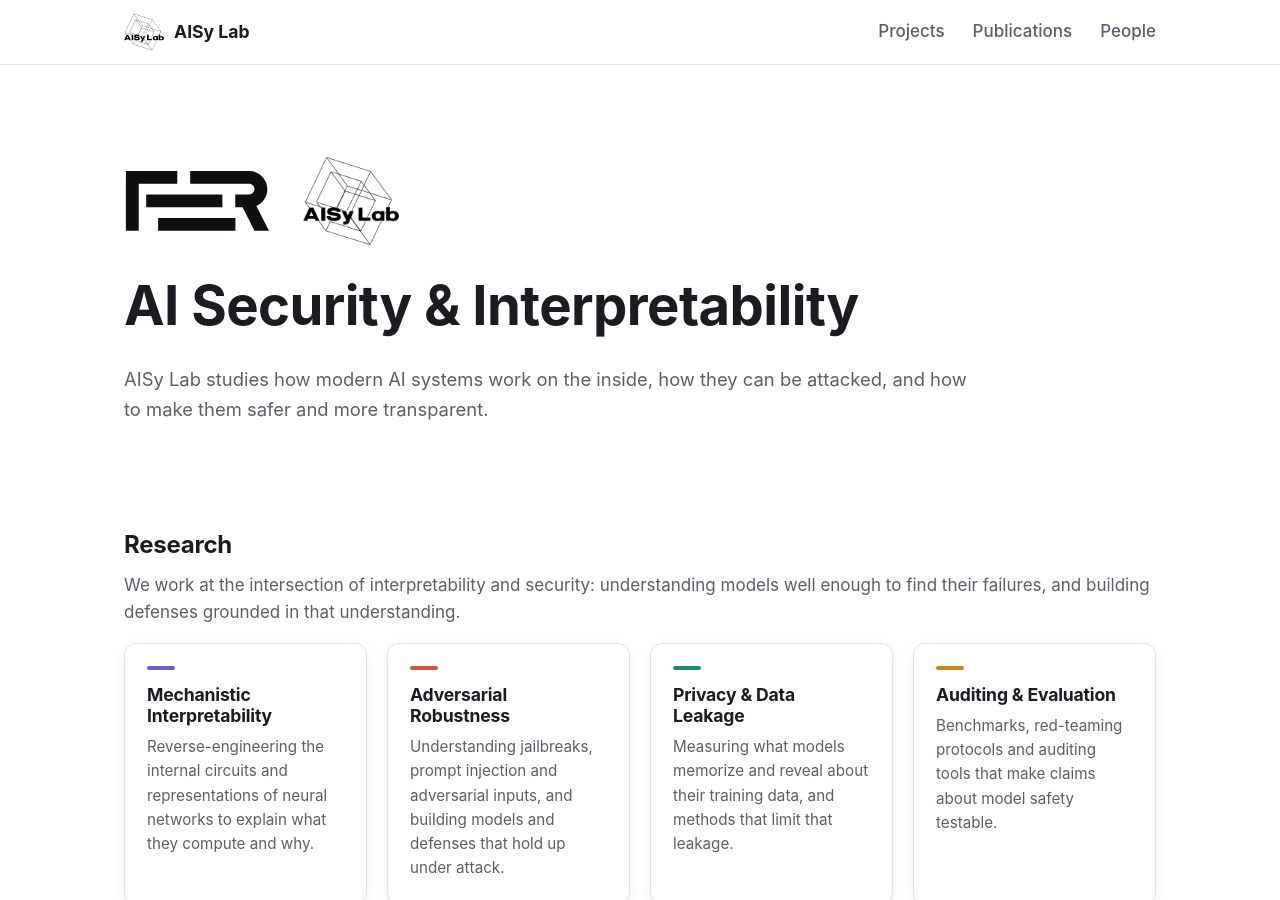
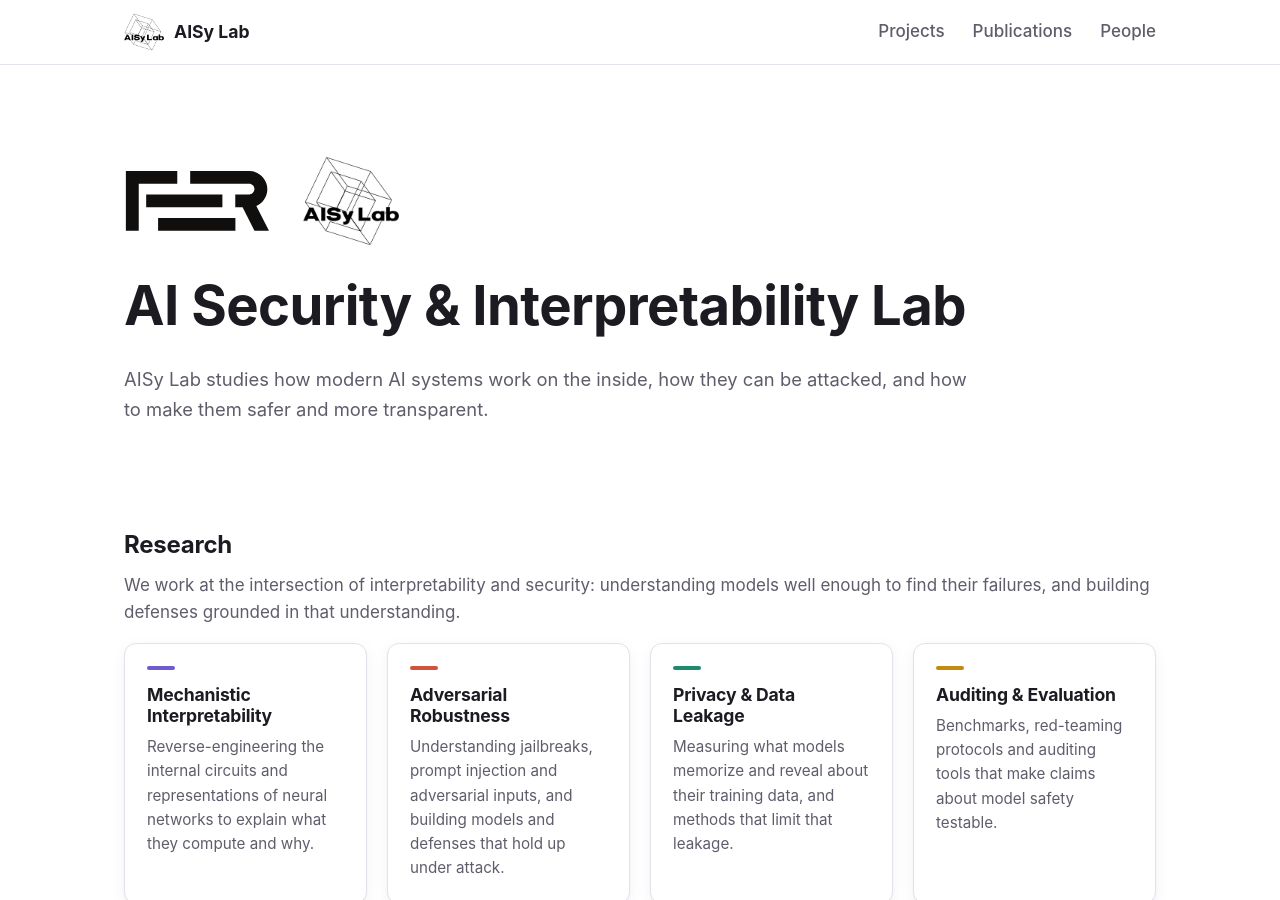
Before and after one commit to m-ajer/aisy-lab, a Jekyll site: the page built from index.md, in a window 1280 px wide and 900 px high. Built offline with Jekyll 4.4.1, drawn with Linux system fonts in a browser that asks for light colours; some of the changed text lies outside the part shown.

Commit message:
config change

```diff
--- a/_config.yml
+++ b/_config.yml
@@ -2,7 +2,7 @@
 # Site settings — edit these first
 # ---------------------------------------------------------------
 title: AISy Lab
-tagline: AI Security & Interpretability
+tagline: AI Security & Interpretability Lab
 description: >-
   AISy Lab studies how modern AI systems work on the inside, how they can be
   attacked, and how to make them safer and more transparent.
```
